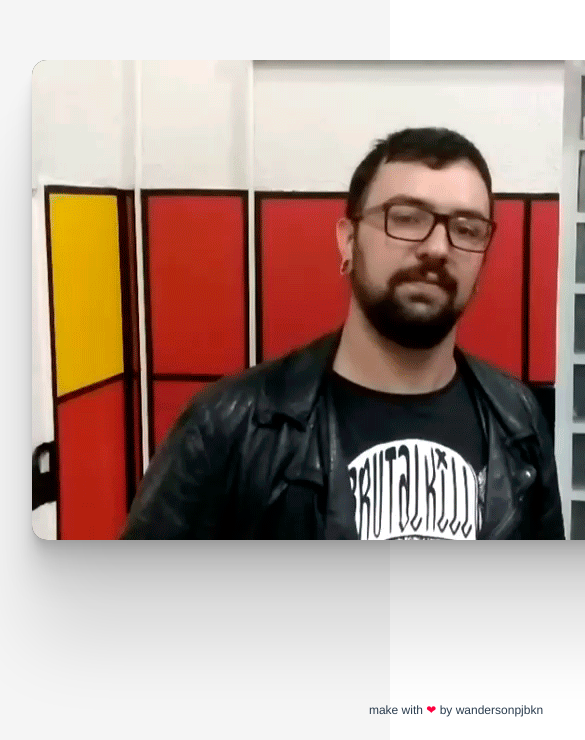
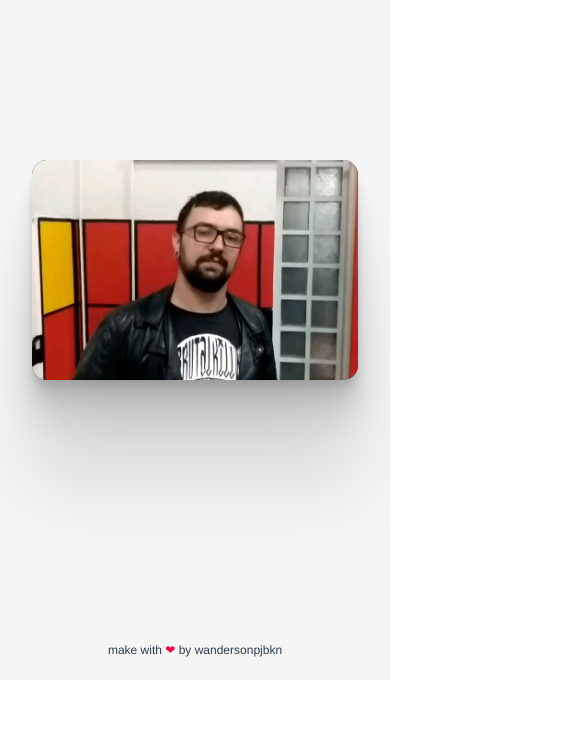
Before and after one commit to wandersonpjbkn/tk-rolex, a Vue app: page / in a window 390 px wide. Shown: the part 104-844 px from the top of the page, 585 px wide, since content can reach past the window. Built offline with nearby package versions, Linux system fonts and the light colour scheme.

Commit message:
Added mobile version

```diff
--- a/src/App.vue
+++ b/src/App.vue
@@ -33,14 +33,14 @@ export default {
 #app {
   display: grid;
   grid-template-rows: 1fr auto;
-  height: 100vh;
+  height: var(--default-height);
   row-gap: $default-padding;
   padding: 0 $default-padding;
   background-color: #f5f5f5;
 
   font: {
     family: Avenir, Helvetica, Arial, sans-serif;
-    size: $default-size;
+    size: calc(var(--default-size) * 1px);
   }
   -webkit-font-smoothing: antialiased;
   -moz-osx-font-smoothing: grayscale;
--- a/src/assets/scss/src/_variables.scss
+++ b/src/assets/scss/src/_variables.scss
@@ -2,7 +2,10 @@
 // Sizes
 // ===========================
 
-$default-size: 16px;
+:root {
+  --default-size: 16;
+  --default-height: calc(100vh - 60px);
+}
 
 // Structure
 // ===========================
--- a/src/components/VImage.vue
+++ b/src/components/VImage.vue
@@ -11,6 +11,11 @@ export default {
     src: {
       type: String,
       default: '',
+      required: true
+    },
+    mobileWidth: {
+      type: Number,
+      default: 0,
       required: true
     }
   },
@@ -31,8 +36,8 @@ export default {
       img.addEventListener('load', this.getWidth)
     },
     getWidth () {
-      const img = this.$refs.img
-      this.width = img.clientWidth
+      const img = this.$refs.img.getBoundingClientRect()
+      this.width = img.width
     },
     async emitWidth () {
       const img = this.$refs.img
@@ -46,5 +51,8 @@ export default {
 <style lang="scss" scoped>
 img {
   position: absolute;
+
+  width: auto;
+  height: 100%;
 }
 </style>
--- a/src/components/VSlide.vue
+++ b/src/components/VSlide.vue
@@ -19,6 +19,7 @@
           v-for="(src, index) in imgs"
           :key="index"
           :src="src"
+          :mobile-width="containerWidth"
           :style="`left:${imagePosition(index)}px`"
           @size="adjustPosition($event, index)" />
 
@@ -28,8 +29,6 @@
 </template>
 
 <script>
-// const log = options => console.log(...options)
-
 export default {
   name: 'VSlide',
   components: {
@@ -44,13 +43,17 @@ export default {
     start: 0,
     current: 0,
     move: 0,
-    containerWidth: 848
+    defaultPadding: null
   }),
   computed: {
+    isMobile () {
+      const rect = document.documentElement.getBoundingClientRect()
+      return rect.width < 848
+    },
     loading () {
       return this.imgs.length !== this.position.length
     },
-    shift () {
+    currentSlideShift () {
       const abs = Math.abs(this.start - this.current)
       const frame = (abs * this.imgQttyCounter) / this.containerWidth
 
@@ -62,18 +65,28 @@ export default {
           total += item
           return total
         }, 0)
+    },
+    containerWidth () {
+      return this.frameWidth / this.imgQttyCounter
     }
   },
   watch: {
-    shift (value) {
+    currentSlideShift (value) {
       this.move = (this.containerWidth * value * (-1)) + this.containerWidth
     }
+  },
+  created () {
+    this.getCSSVariablesData()
   },
   async mounted () {
     await this.hydratedImgs()
     this.setListeners()
   },
   methods: {
+    getCSSVariablesData () {
+      const size = getComputedStyle(document.documentElement).getPropertyValue('--default-size')
+      this.defaultPadding = parseInt(size) * 2
+    },
     hydratedImgs () {
       for (let index = 1; index <= this.imgArrayCounter; ++index) {
         this.imgs.push(require(`@/assets/imgs/${this.imgName}-${index}.gif`))
@@ -94,14 +107,23 @@ export default {
     },
     setListeners () {
       const container = this.$refs.container
-      container.addEventListener('mouseenter', this.setStart)
-      container.addEventListener('mousemove', this.setCurrent)
+
+      if (this.isMobile) {
+        container.addEventListener('touchstart', this.setStart)
+        container.addEventListener('touchmove', this.setCurrentTouchMove)
+      } else {
+        container.addEventListener('mouseenter', this.setStart)
+        container.addEventListener('mousemove', this.setCurrentMouseMove)
+      }
     },
     setStart (event) {
       this.start = event.target.offsetLeft
     },
-    setCurrent (event) {
+    setCurrentMouseMove (event) {
       this.current = event.pageX
+    },
+    setCurrentTouchMove (event) {
+      this.current = event.changedTouches[0].pageX
     }
   }
 }
@@ -112,6 +134,7 @@ export default {
   @extend %flex-center;
 
   padding-top: $default-padding;
+  color: #f5f5f5;
 
   &__loading {
     position: absolute;
@@ -122,9 +145,12 @@ export default {
   }
 
   &__container {
+    $ratio: 480 / 848;
+
     position: relative;
-    width: 848px;
-    height: 480px;
+    width: 100%;
+    max-width: 848px;
+    height: calc(100vw * #{$ratio});
     background-color: #333;
     overflow: hidden;
     border-radius: 15px;
@@ -135,10 +161,16 @@ export default {
       0 22.3px 17.9px rgba(0, 0, 0, 0.072),
       0 41.8px 33.4px rgba(0, 0, 0, 0.086),
       0 100px 80px rgba(0, 0, 0, 0.12);
+
+    @media (min-width: 848px) {
+      height: 480px;
+    }
   }
 
   &__images {
     position: absolute;
+    height: inherit;
+    pointer-events: none;
 
     &.opaque {
       opacity: 0;
```
